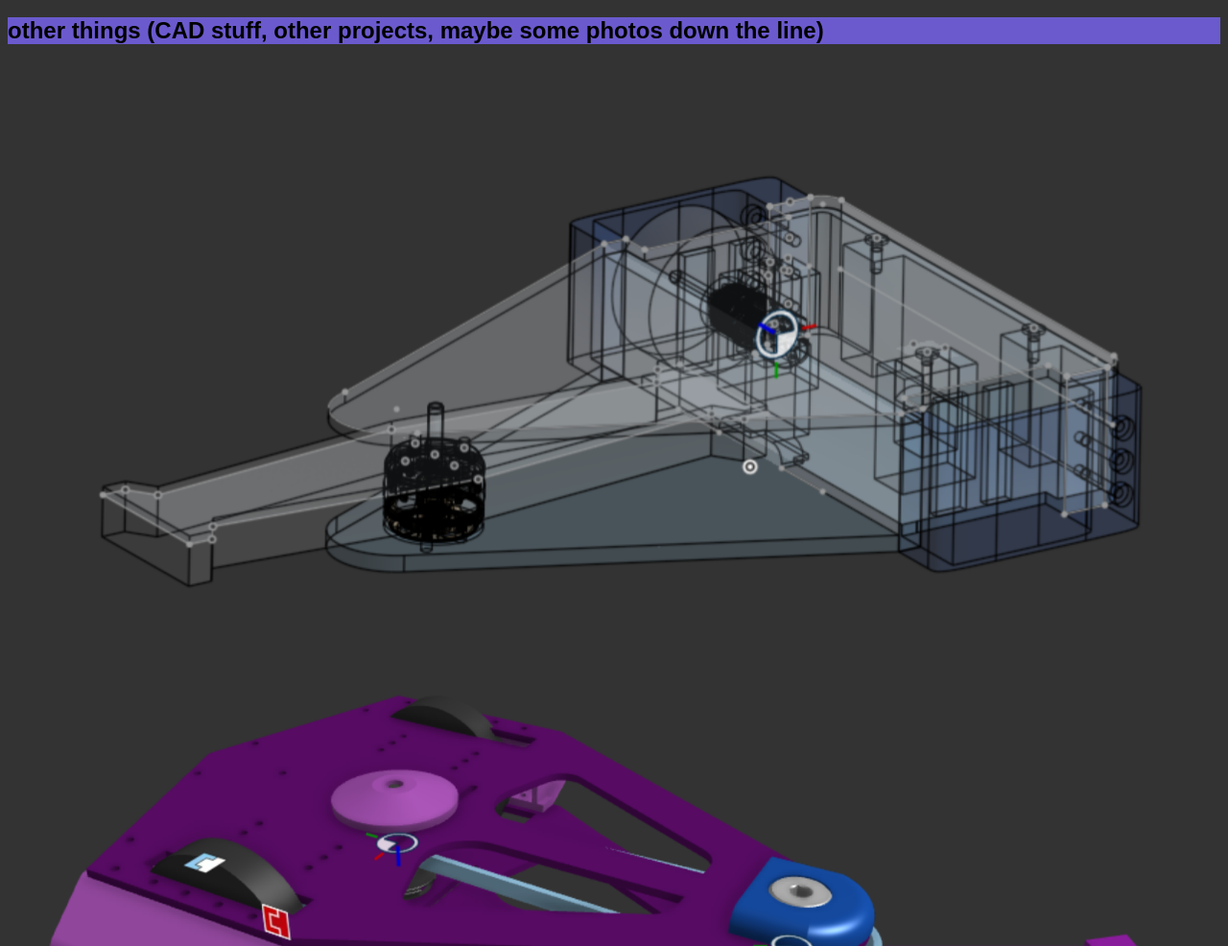
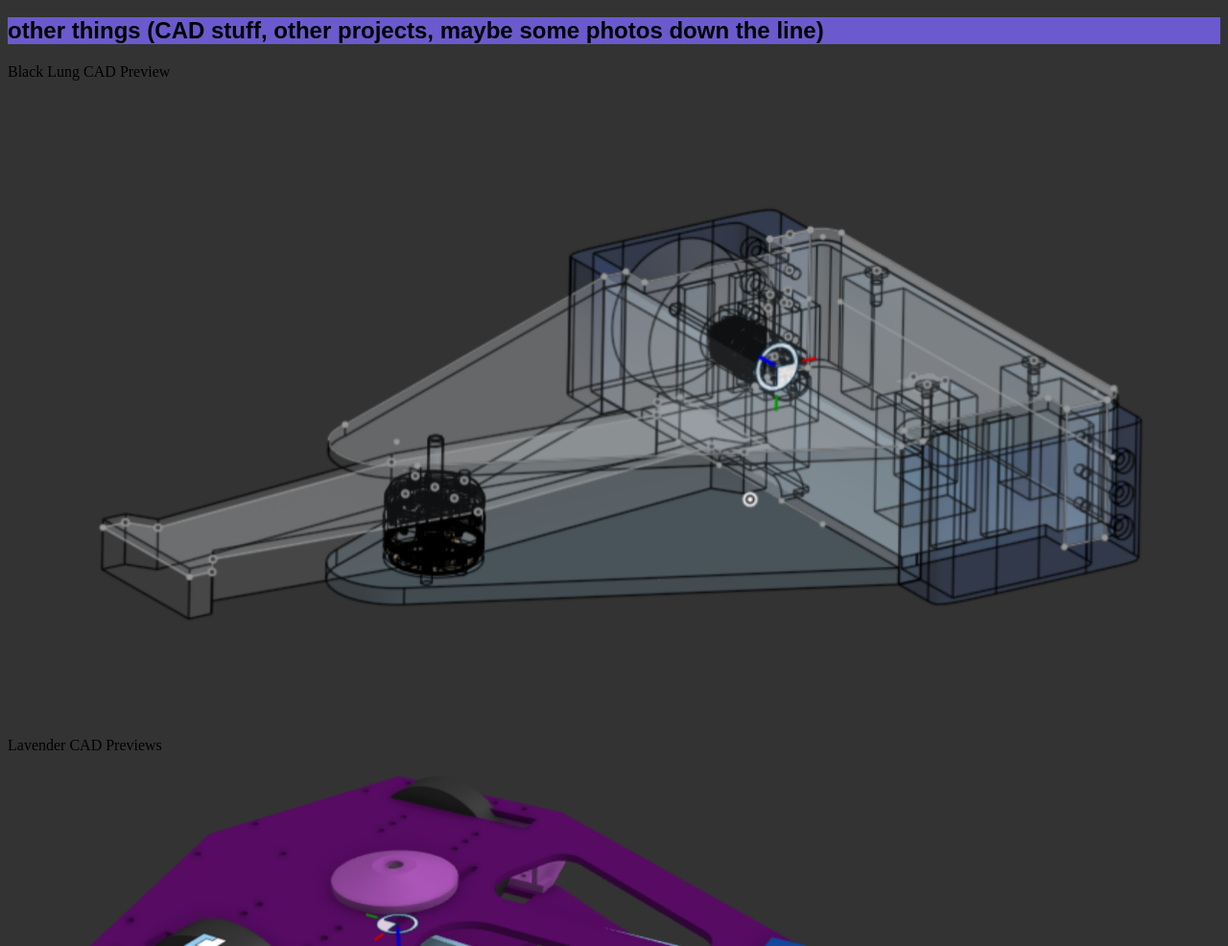
Before and after one commit to MetalMantis/MetalMantis.github.io, a plain HTML site: page index.html in a window 1280 px wide. Shown: the part 4923-5909 px from the top of the page at 96% size. Drawn offline with Linux system fonts and the light colour scheme.

Commit message:
Update index.html
add image descriptions

```diff
--- a/index.html
+++ b/index.html
@@ -14,7 +14,9 @@
 <img src=glass.png class="responsive">
 <img src=expanding.png class="responsive">
 <h2 style="font-family:Arial;background-color:SlateBlue">other things (CAD stuff, other projects, maybe some photos down the line)</h2>
+<p> Black Lung CAD Preview</p>
 <img src=cad1.png class="responsive">
+<p>Lavender CAD Previews</p>
 <img src=lavcorn.png class="responsive">
 <img src=lavwire.png class="responsive">
 <img src=lavenderfront.png class="responsive">
```
